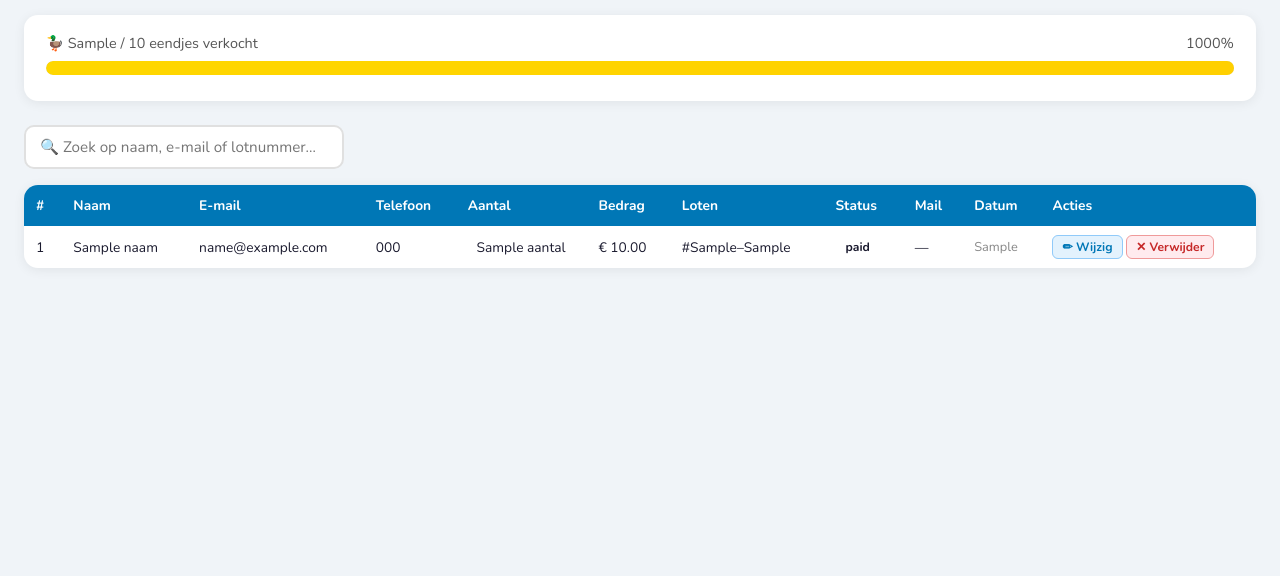
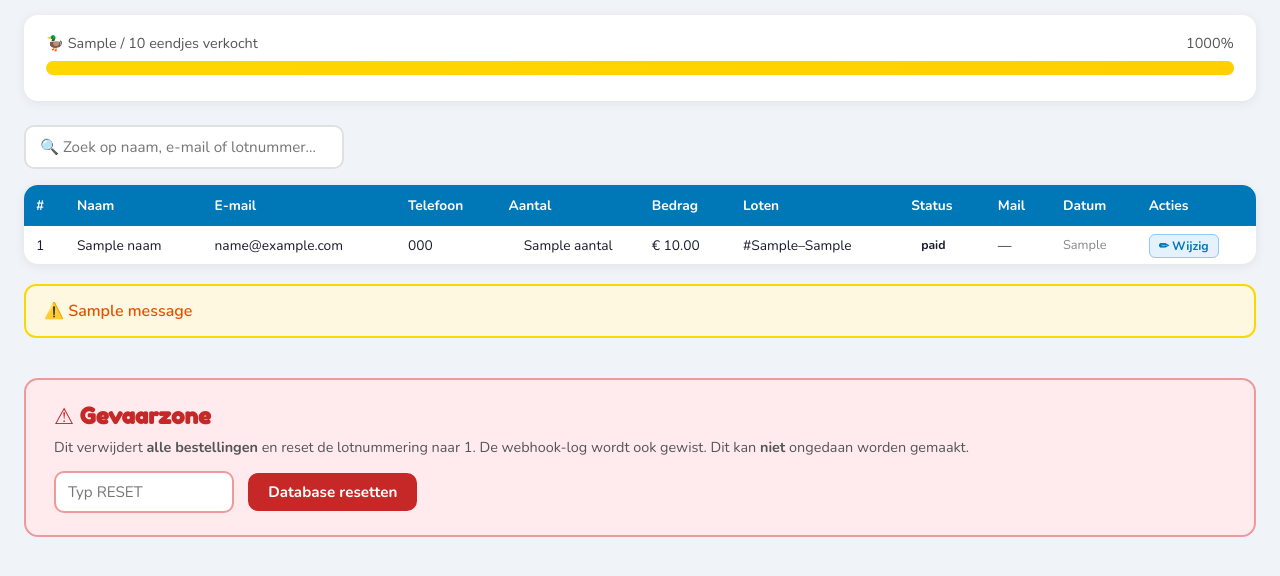
Before and after one commit to palmw01/eendjesrace, a Flask app: template templates/admin.html in a window 1280 px wide. Shown: the part 195-771 px from the top of the page. Run offline with Flask 3, Linux system fonts and the light colour scheme; the template is opened without the code that fills it: most values are stand-ins (such as "Sample title", 1, 10 or a date in 2020); one stand-in notice (Sample message) is shown; parts of the project's set-up code (start-up, migrations or seed data) failed here and were passed over.

Commit message:
Vervang verwijderen door database-reset in admin
- Wijzigen beperkt tot naam, e-mail, telefoon, status en mailstatus (lotnummers niet meer aanpasbaar)
- Verwijderknop en -route verwijderd om inconsistentie in lotnummering te voorkomen
- Nieuwe reset-route (POST /admin/reset) wist alle bestellingen + webhook_log en reset volgend_lot naar 1, met verplichte 'RESET'-bevestiging
- Documentatie (README.md, CLAUDE.md) bijgewerkt

Co-Authored-By: Claude Sonnet 4.6 <noreply@anthropic.com>

```diff
--- a/app.py
+++ b/app.py
@@ -25,7 +25,7 @@ from functools import wraps
 from logging.handlers import RotatingFileHandler
 from flask import (
     Flask, request, render_template, redirect,
-    url_for, jsonify, session, abort, g, Response
+    url_for, jsonify, session, abort, g, Response, flash, get_flashed_messages
 )
 from werkzeug.middleware.proxy_fix import ProxyFix
 from flask_wtf import CSRFProtect
@@ -787,7 +787,7 @@ def export_csv():
 @app.route("/admin/bestelling/<int:bestelling_id>/wijzigen", methods=["GET", "POST"])
 @login_vereist
 def wijzig_bestelling(bestelling_id):
-    """Bewerk naam, contact, status en lotnummers van een bestelling."""
+    """Bewerk naam, contact en status van een bestelling."""
     db  = get_db()
     rij = db.execute("SELECT * FROM bestellingen WHERE id=?", (bestelling_id,)).fetchone()
     if not rij:
@@ -799,8 +799,6 @@ def wijzig_bestelling(bestelling_id):
         telefoon       = request.form.get("telefoon", "").strip()
         email          = request.form.get("email", "").strip().lower()
         status         = request.form.get("status", "").strip()
-        lot_van_raw    = request.form.get("lot_van", "").strip()
-        lot_tot_raw    = request.form.get("lot_tot", "").strip()
         mail_verstuurd = 1 if request.form.get("mail_verstuurd") == "1" else 0
 
         geldige_statussen = ("aangemaakt", "betaald", "mislukt", "geannuleerd", "verlopen")
@@ -809,25 +807,12 @@ def wijzig_bestelling(bestelling_id):
         if status not in geldige_statussen:
             fouten.append("Ongeldige status.")
 
-        lot_van = lot_tot = None
-        if lot_van_raw:
-            try:
-                lot_van = int(lot_van_raw)
-            except ValueError:
-                fouten.append("Lot van moet een geheel getal zijn.")
-        if lot_tot_raw:
-            try:
-                lot_tot = int(lot_tot_raw)
-            except ValueError:
-                fouten.append("Lot tot moet een geheel getal zijn.")
-
         if not fouten:
             try:
                 db.execute(
                     "UPDATE bestellingen SET naam=?, telefoon=?, email=?, status=?, "
-                    "lot_van=?, lot_tot=?, mail_verstuurd=?, "
-                    "bijgewerkt_op=datetime('now','localtime') WHERE id=?",
-                    (naam, telefoon, email, status, lot_van, lot_tot, mail_verstuurd, bestelling_id),
+                    "mail_verstuurd=?, bijgewerkt_op=datetime('now','localtime') WHERE id=?",
+                    (naam, telefoon, email, status, mail_verstuurd, bestelling_id),
                 )
                 db.commit()
             except sqlite3.Error as e:
@@ -838,19 +823,23 @@ def wijzig_bestelling(bestelling_id):
     return render_template("wijzigen.html", bestelling=rij, fouten=fouten)
 
 
-@app.route("/admin/bestelling/<int:bestelling_id>/verwijderen", methods=["POST"])
+@app.route("/admin/reset", methods=["POST"])
 @login_vereist
-def verwijder_bestelling(bestelling_id):
-    """Verwijder een bestelling permanent."""
+def reset_database():
+    """Verwijder alle bestellingen en reset de lotnummering."""
+    bevestiging = request.form.get("bevestiging", "").strip()
+    if bevestiging != "RESET":
+        flash("Voer 'RESET' in om de database te wissen.", "fout")
+        return redirect(url_for("admin"))
     try:
-        db  = get_db()
-        rij = db.execute("SELECT id FROM bestellingen WHERE id=?", (bestelling_id,)).fetchone()
-        if not rij:
-            abort(404)
-        db.execute("DELETE FROM bestellingen WHERE id=?", (bestelling_id,))
+        db = get_db()
+        db.execute("DELETE FROM bestellingen")
+        db.execute("DELETE FROM webhook_log")
+        db.execute("UPDATE teller SET volgend_lot=1")
         db.commit()
+        app.logger.warning("Database volledig gereset door admin.")
     except sqlite3.Error as e:
-        app.logger.error(f"DB-fout verwijder_bestelling: {e}")
+        app.logger.error(f"DB-fout reset_database: {e}")
         abort(500)
     return redirect(url_for("admin"))
 
--- a/templates/admin.html
+++ b/templates/admin.html
@@ -82,12 +82,23 @@
     }
     .knop-wijzig:hover { background: #BBDEFB; }
 
-    .knop-delete {
-      padding: 3px 9px; background: #FFEBEE; color: #C62828;
-      border: 1px solid #EF9A9A; border-radius: 6px; cursor: pointer;
-      font-family: 'Nunito', sans-serif; font-size: .76rem; font-weight: 700; white-space: nowrap;
+    .gevaarzone {
+      margin-top: 40px; border: 2px solid #EF9A9A; border-radius: 14px;
+      padding: 22px 28px; background: #FFEBEE;
     }
-    .knop-delete:hover { background: #FFCDD2; }
+    .gevaarzone h2 { color: #C62828; font-family: 'Fredoka One', cursive; font-size: 1.4rem; margin-bottom: 8px; }
+    .gevaarzone p { font-size: .9rem; color: #555; margin-bottom: 14px; }
+    .gevaarzone input[type="text"] {
+      padding: 9px 12px; border: 2px solid #EF9A9A; border-radius: 10px;
+      font-family: 'Nunito', sans-serif; font-size: .95rem; width: 180px; margin-right: 10px;
+    }
+    .gevaarzone input[type="text"]:focus { outline: none; border-color: #C62828; }
+    .knop-reset {
+      padding: 9px 20px; background: #C62828; color: white;
+      border: none; border-radius: 10px; cursor: pointer;
+      font-family: 'Nunito', sans-serif; font-size: .95rem; font-weight: 700;
+    }
+    .knop-reset:hover { background: #b71c1c; }
 
     .zoek { margin-bottom: 16px; }
     .zoek input {
@@ -206,16 +217,31 @@
         <td style="white-space:nowrap;color:#888;font-size:.8rem">{{ b['aangemaakt_op'][:16] }}</td>
         <td style="white-space:nowrap;">
           <a href="/admin/bestelling/{{ b['id'] }}/wijzigen" class="knop-wijzig">✏ Wijzig</a>
-          <form method="POST" action="/admin/bestelling/{{ b['id'] }}/verwijderen" style="display:inline"
-                onsubmit="return confirm('Bestelling #{{ b.id }} van {{ b.naam }} verwijderen? Dit kan niet ongedaan worden gemaakt.')">
-            <input type="hidden" name="csrf_token" value="{{ csrf_token() }}">
-            <button type="submit" class="knop-delete">✕ Verwijder</button>
-          </form>
         </td>
       </tr>
       {% endfor %}
     </tbody>
   </table>
+
+  <!-- Gevaarzone: database resetten -->
+  {% with berichten = get_flashed_messages(with_categories=true) %}
+    {% for categorie, bericht in berichten %}
+    <div class="waarschuwing" style="margin-top:20px">⚠️ {{ bericht }}</div>
+    {% endfor %}
+  {% endwith %}
+
+  <div class="gevaarzone">
+    <h2>⚠ Gevaarzone</h2>
+    <p>
+      Dit verwijdert <strong>alle bestellingen</strong> en reset de lotnummering naar 1.
+      De webhook-log wordt ook gewist. Dit kan <strong>niet</strong> ongedaan worden gemaakt.
+    </p>
+    <form method="POST" action="/admin/reset">
+      <input type="hidden" name="csrf_token" value="{{ csrf_token() }}">
+      <input type="text" name="bevestiging" placeholder="Typ RESET" autocomplete="off">
+      <button type="submit" class="knop-reset">Database resetten</button>
+    </form>
+  </div>
 
   <script>
     function filterTabel() {
```
Also changed, not shown: CLAUDE.md (+1 -1 lines), templates/wijzigen.html (+0 -12 lines), tests/test_app.py (+14 -21 lines), README.md.
